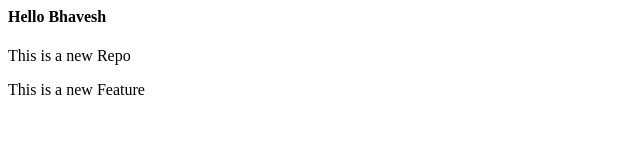
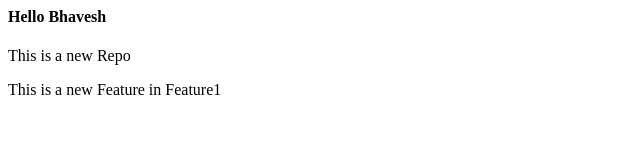
Before and after one commit to imlucky78/localrepo, a plain HTML site: page index.html in a window 1280 px wide. Shown: the full height of the page, 0-640 px from the left. Drawn offline with Linux system fonts and the light colour scheme.

Commit message:
Add New Feature to Feature1

```diff
--- a/index.html
+++ b/index.html
@@ -1,3 +1,3 @@
 <h4>Hello Bhavesh</h4>
 <p>This is a new Repo</p>
-<p>This is a new Feature</p>
+<p>This is a new Feature in Feature1</p>
```
